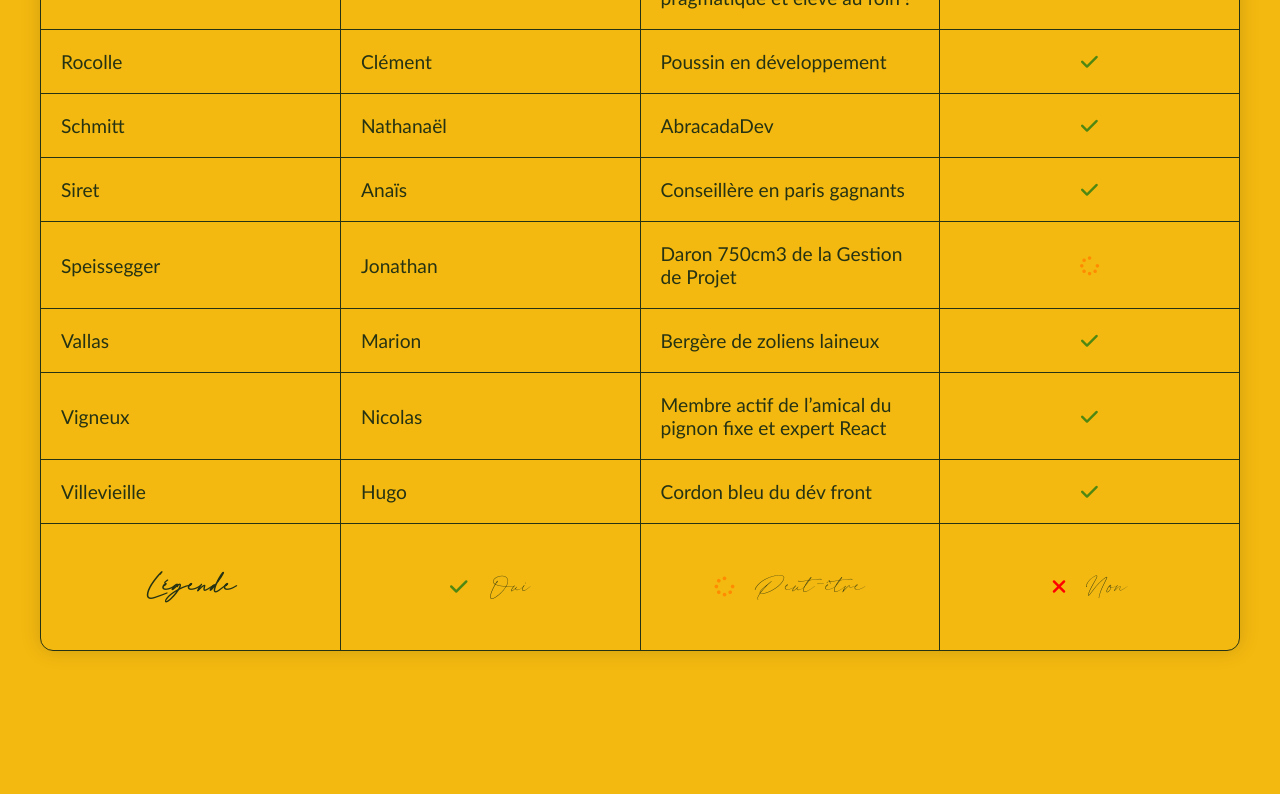
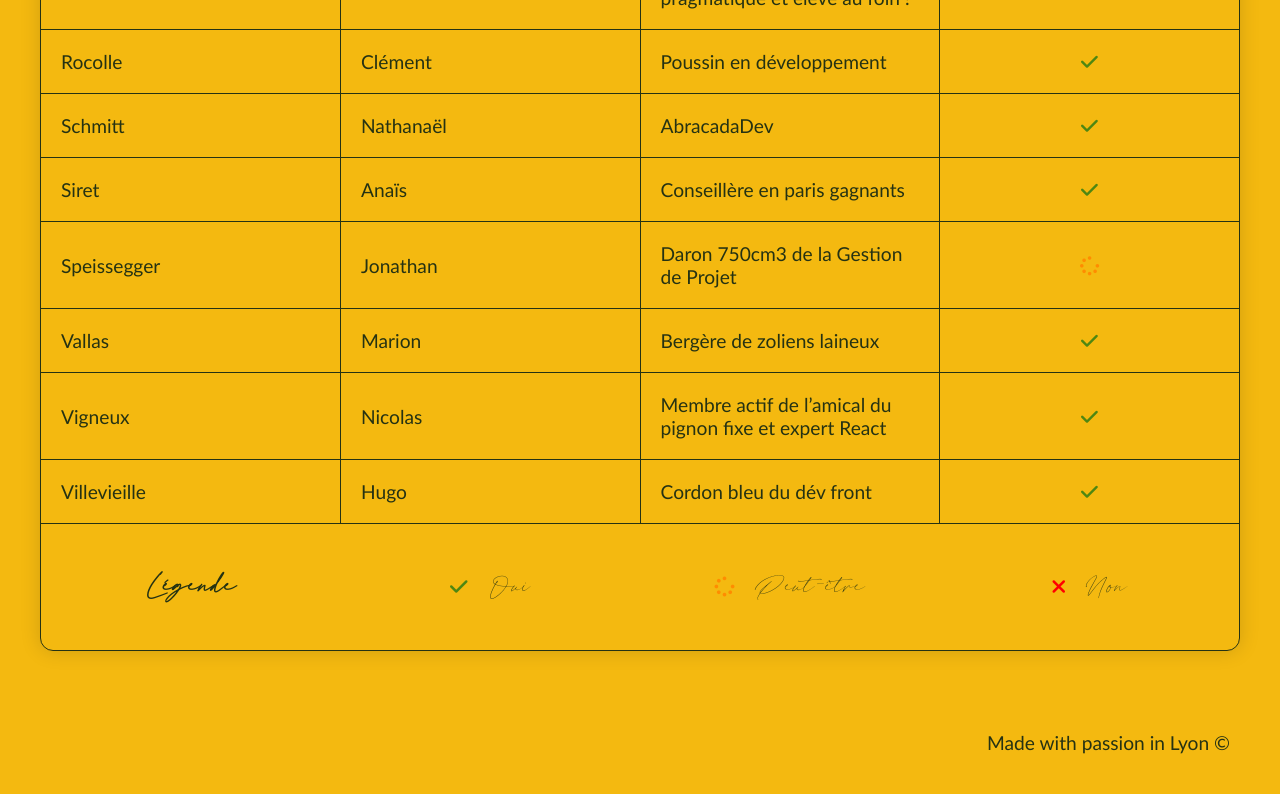
Before and after one commit to LenaDela/mini-project, a plain HTML site: page team.html in a window 1280 px wide. Shown: the part 4235-5029 px from the top of the page. Before the commit the page ends 4926 px from the top, so only its background shows below. Drawn offline with Linux system fonts and the light colour scheme.

Commit message:
wip table

```diff
--- a/styleTeam.css
+++ b/styleTeam.css
@@ -121,3 +121,12 @@ tfoot {
 .margin-right {
     margin-right: 20px;
 }
+
+.footer {
+    padding: 40px 50px;
+    text-align: right;
+}
+
+tfoot > tr > td {
+    border: none;
+}
--- a/team.html
+++ b/team.html
@@ -405,5 +405,8 @@
         </table>
         </section>
       </main>
+      <footer>
+        <div class="footer">Made with passion in Lyon ©</div>
+      </footer>
 </body>
 </html>
```
